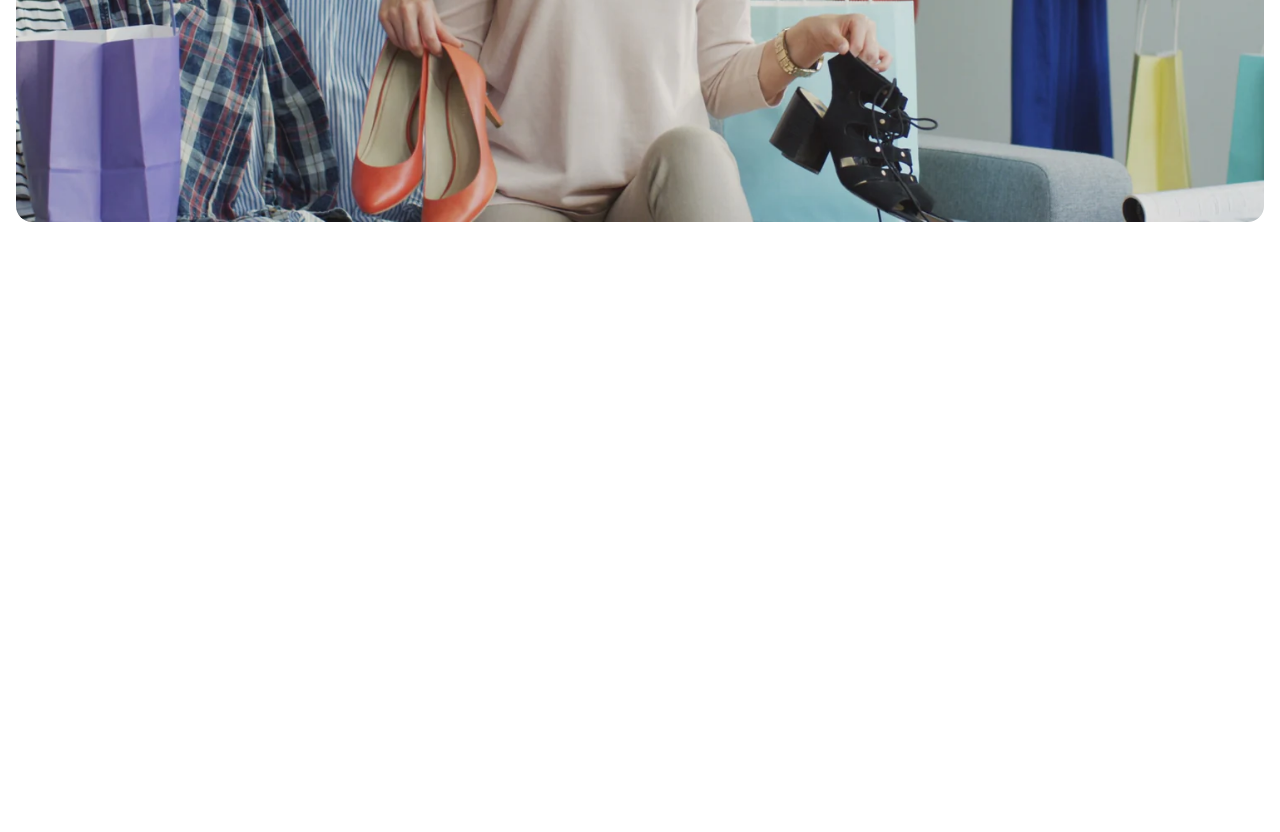
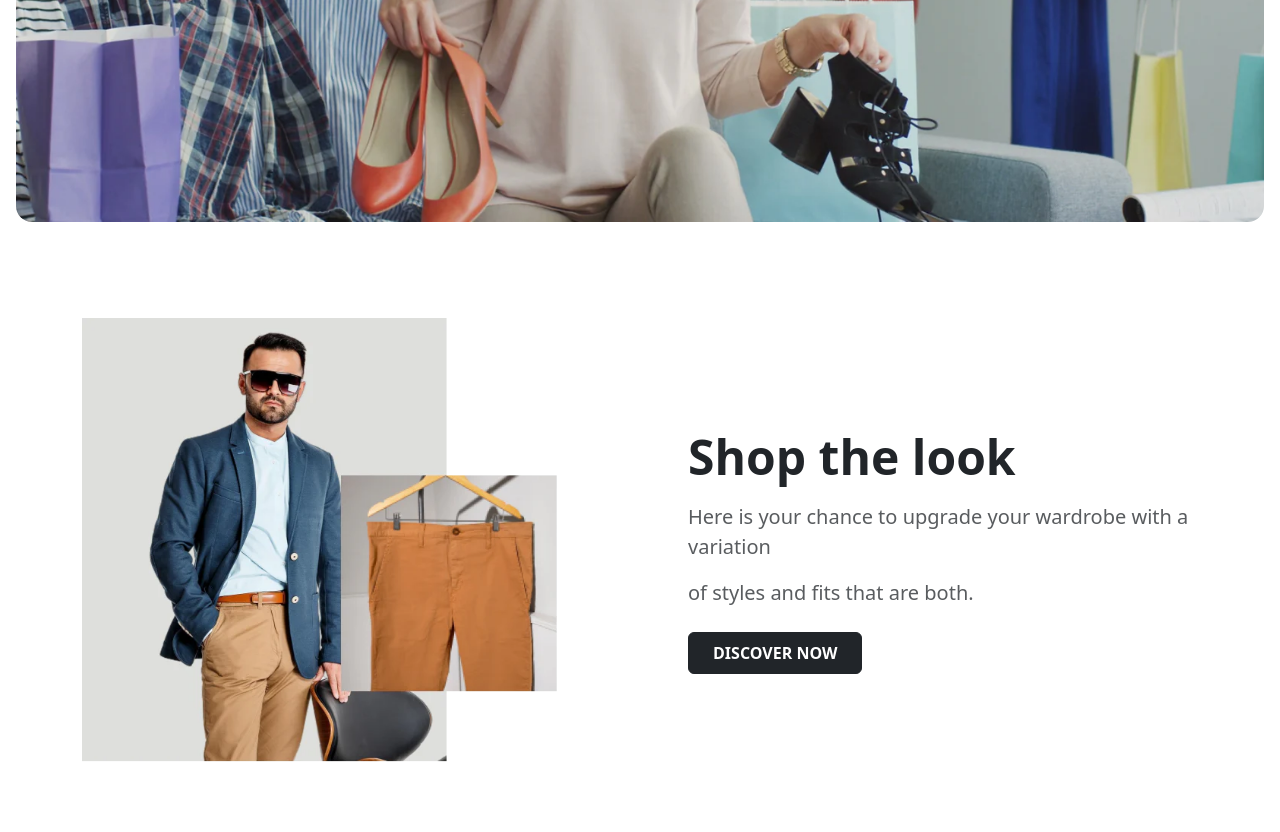
Before and after one commit to NarminBagirova/mini-project, a plain HTML site: page index.html in a window 1280 px wide. Shown: the part 3868-4700 px from the top of the page. Before the commit the page ends 4138 px from the top, so only its background shows below. Drawn offline with nearby package versions, Linux system fonts and the light colour scheme.

Commit message:
shop-look-section added

```diff
--- a/index.html
+++ b/index.html
@@ -321,3 +321,25 @@
             <i class="bi bi-play-fill fs-1 text-dark"></i>
         </a>
     </section>
+    <section class="shop-look-section py-5">
+        <div class="container">
+          <div class="row align-items-center">
+
+            <div class="col-md-6">
+              <img src="assets/images/shop-the-look.png" alt="" class="img-fluid w-100">
+            </div>
+
+            <div class="col-md-6 ps-md-5">
+              <h2 class="fw-bold display-5 mb-3">Shop the look</h2>
+              <p class="text-muted fs-5 mb-4">
+                Here is your chance to upgrade your wardrobe with a variation
+                <br><span class="d-block mt-3">of styles and fits that are both.</span>
+              </p>
+              <a href="#" class="btn btn-dark px-4 py-2 fw-semibold">
+                DISCOVER NOW
+              </a>
+            </div>
+
+          </div>
+        </div>
+      </section>
```
Also changed, not shown: assets/images/shop-the-look.png (added).
